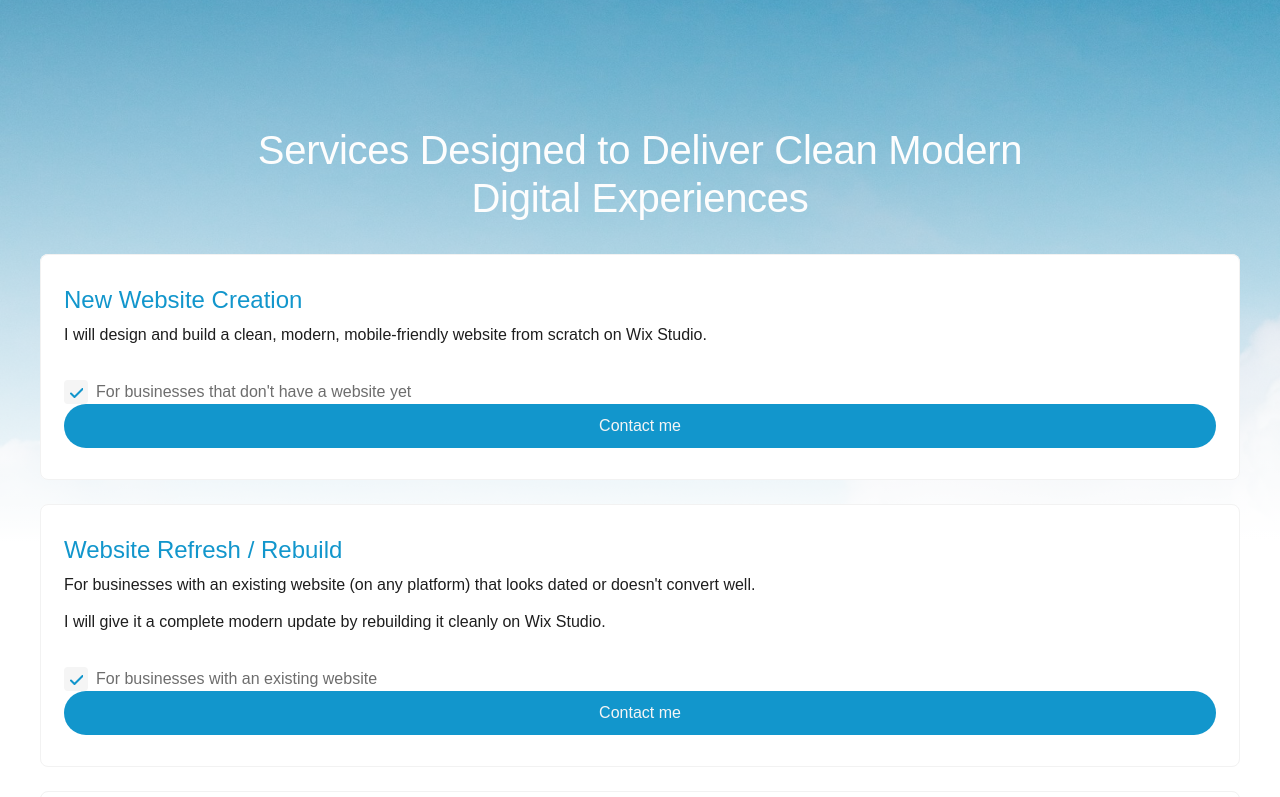
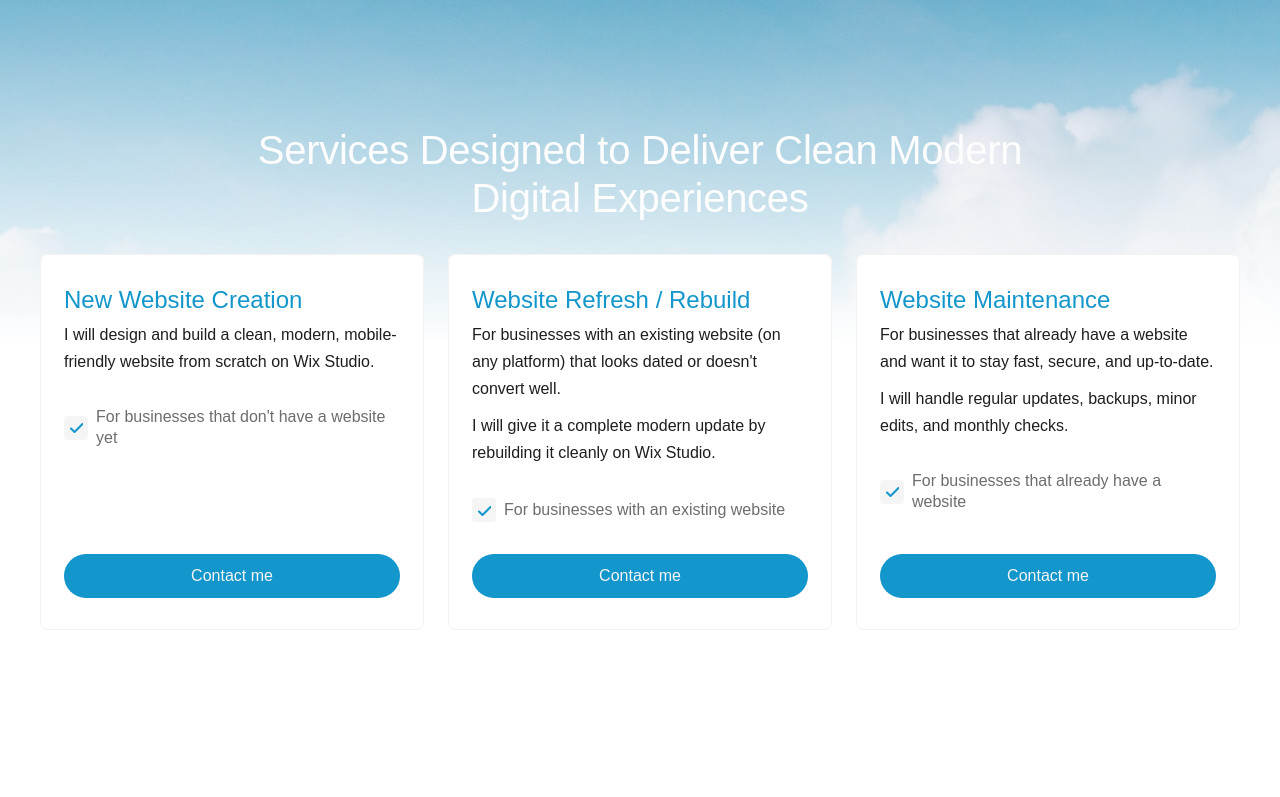
Before and after one commit to maheshikabandara/MaheshikaBandaraPortfolio, a React (Vite) app: page / in a window 1280 px wide. Shown: the part 2500-3297 px from the top of the page. Built offline with nearby package versions, Linux system fonts and the light colour scheme.

Commit message:
Refactor layout and styling in AnimatedPortfolio

```diff
--- a/src/app/components/AnimatedPortfolio.tsx
+++ b/src/app/components/AnimatedPortfolio.tsx
@@ -372,7 +372,7 @@ function Frame3() {
 
 function Frame9() {
   return (
-    <div className="content-stretch flex gap-[8px] items-center relative shrink-0 w-[363px] lg:w-full">
+    <div className="content-stretch flex gap-[8px] items-center relative shrink-0 w-full">
       <Frame3 />
       <p className="flex-[1_0_0] font-['Albert_Sans:Regular',sans-serif] font-normal leading-[20.8px] min-w-px relative text-[#6d6d6d] text-[16px]">
         For businesses that don't have a website yet
@@ -392,11 +392,11 @@ function Frame30() {
 
 function Frame16() {
   return (
-    <div className="content-stretch flex flex-col h-full items-center justify-between relative shrink-0 w-[363px] lg:w-full">
+    <div className="content-stretch flex flex-col h-full items-center justify-between relative shrink-0 w-full">
       <Frame30 />
       <div
         onClick={() => scrollToSection("contact")}
-        className="bg-[#1296cc] relative rounded-[100px] shrink-0 w-full cursor-pointer hover:bg-[#0d7aa8] transition-colors"
+        className="bg-[#1296cc] relative rounded-[100px] shrink-0 w-full cursor-pointer hover:bg-[#0d7aa8] transition-colors mt-[32px]"
         data-name="Button"
       >
         <div className="flex flex-row items-center justify-center size-full">
@@ -413,7 +413,7 @@ function Frame16() {
 
 function Frame7() {
   return (
-    <div className="bg-white h-full relative rounded-[8px] shrink-0 w-[411px] hover:scale-105 transition-transform lg:w-full">
+    <div className="bg-white h-full relative rounded-[8px] shrink-0 w-full hover:scale-105 transition-transform">
       <div className="overflow-clip rounded-[inherit] size-full">
         <div className="content-stretch flex items-start justify-between px-[24px] py-[32px] relative size-full">
           <Frame16 />
@@ -467,7 +467,7 @@ function Frame5() {
 
 function Frame12() {
   return (
-    <div className="content-stretch flex gap-[8px] items-center relative shrink-0 w-[363px] lg:w-full">
+    <div className="content-stretch flex gap-[8px] items-center relative shrink-0 w-full">
       <Frame5 />
       <p className="flex-[1_0_0] font-['Albert_Sans:Regular',sans-serif] font-normal leading-[20.8px] min-w-px relative text-[#6d6d6d] text-[16px]">
         For businesses with an existing website
@@ -487,11 +487,11 @@ function Frame31() {
 
 function Frame17() {
   return (
-    <div className="content-stretch flex flex-col h-full items-center justify-between relative shrink-0 w-[363px] lg:w-full">
+    <div className="content-stretch flex flex-col h-full items-center justify-between relative shrink-0 w-full">
       <Frame31 />
       <div
         onClick={() => scrollToSection("contact")}
-        className="bg-[#1296cc] relative rounded-[100px] shrink-0 w-full cursor-pointer hover:bg-[#0d7aa8] transition-colors"
+        className="bg-[#1296cc] relative rounded-[100px] shrink-0 w-full cursor-pointer hover:bg-[#0d7aa8] transition-colors mt-[32px]"
         data-name="Button"
       >
         <div className="flex flex-row items-center justify-center size-full">
@@ -508,7 +508,7 @@ function Frame17() {
 
 function Frame10() {
   return (
-    <div className="bg-white h-full relative rounded-[8px] shrink-0 w-[411px] hover:scale-105 transition-transform lg:w-full">
+    <div className="bg-white h-full relative rounded-[8px] shrink-0 w-full hover:scale-105 transition-transform">
       <div className="overflow-clip rounded-[inherit] size-full">
         <div className="content-stretch flex items-start justify-between px-[24px] py-[32px] relative size-full">
           <Frame17 />
@@ -562,7 +562,7 @@ function Frame6() {
 
 function Frame21() {
   return (
-    <div className="content-stretch flex gap-[8px] items-center relative shrink-0 w-[363px] lg:w-full">
+    <div className="content-stretch flex gap-[8px] items-center relative shrink-0 w-full">
       <Frame6 />
       <p className="flex-[1_0_0] font-['Albert_Sans:Regular',sans-serif] font-normal leading-[20.8px] min-w-px relative text-[#6d6d6d] text-[16px]">
         For businesses that already have a website
@@ -582,11 +582,11 @@ function Frame32() {
 
 function Frame19() {
   return (
-    <div className="content-stretch flex flex-col h-full items-center justify-between relative shrink-0 w-[363px] lg:w-full">
+    <div className="content-stretch flex flex-col h-full items-center justify-between relative shrink-0 w-full">
       <Frame32 />
       <div
         onClick={() => scrollToSection("contact")}
-        className="bg-[#1296cc] relative rounded-[100px] shrink-0 w-full cursor-pointer hover:bg-[#0d7aa8] transition-colors"
+        className="bg-[#1296cc] relative rounded-[100px] shrink-0 w-full cursor-pointer hover:bg-[#0d7aa8] transition-colors mt-[32px]"
         data-name="Button"
       >
         <div className="flex flex-row items-center justify-center size-full">
@@ -603,7 +603,7 @@ function Frame19() {
 
 function Frame13() {
   return (
-    <div className="bg-white h-full relative rounded-[8px] shrink-0 w-[411px] hover:scale-105 transition-transform lg:w-full">
+    <div className="bg-white h-full relative rounded-[8px] shrink-0 w-full hover:scale-105 transition-transform">
       <div className="overflow-clip rounded-[inherit] size-full">
         <div className="content-stretch flex items-start justify-between px-[24px] py-[32px] relative size-full">
           <Frame19 />
@@ -614,11 +614,10 @@ function Frame13() {
   );
 }
 
-// Services Section Layout Fix
 function Frame29() {
   return (
-    /* flex-row eka dammama cards tika harahata (horizontally) yanawa */
-    <div className="content-stretch flex flex-row gap-[24px] h-[376px] items-stretch justify-center relative shrink-0 w-full lg:flex-col lg:h-auto">
+    /* Grid system ekak use kala side-by-side thiyenna */
+    <div className="content-stretch grid grid-cols-1 lg:grid-cols-3 gap-[24px] items-stretch relative shrink-0 w-full max-w-[1280px]">
       <Frame7 />
       <Frame10 />
       <Frame13 />
@@ -626,11 +625,10 @@ function Frame29() {
   );
 }
 
-// Frame33 eka center wenna mehema thiyenna oni
 function Frame33() {
   return (
-    <div className="content-stretch flex flex-col gap-[48px] items-center relative shrink-0 w-full max-w-[1281px] lg:w-full md:gap-[32px] px-4 lg:px-0 mx-auto">
-      <p className="font-['Instrument_Serif:Regular',sans-serif] leading-[1.2] not-italic relative shrink-0 text-[#fdfdfd] text-[56px] text-center tracking-[-0.28px] w-full max-w-[792px] md:text-[40px] sm:text-[32px]">
+    <div className="content-stretch flex flex-col gap-[48px] items-center relative shrink-0 w-full md:gap-[32px] px-4 lg:px-0">
+      <p className="font-['Instrument_Serif:Regular',sans-serif] leading-[1.2] not-italic relative shrink-0 text-[#fdfdfd] text-[56px] text-center tracking-[-0.28px] max-w-[792px] w-full md:text-[40px] sm:text-[32px]">
         Services Designed to Deliver Clean Modern Digital Experiences
       </p>
       <Frame29 />
```
